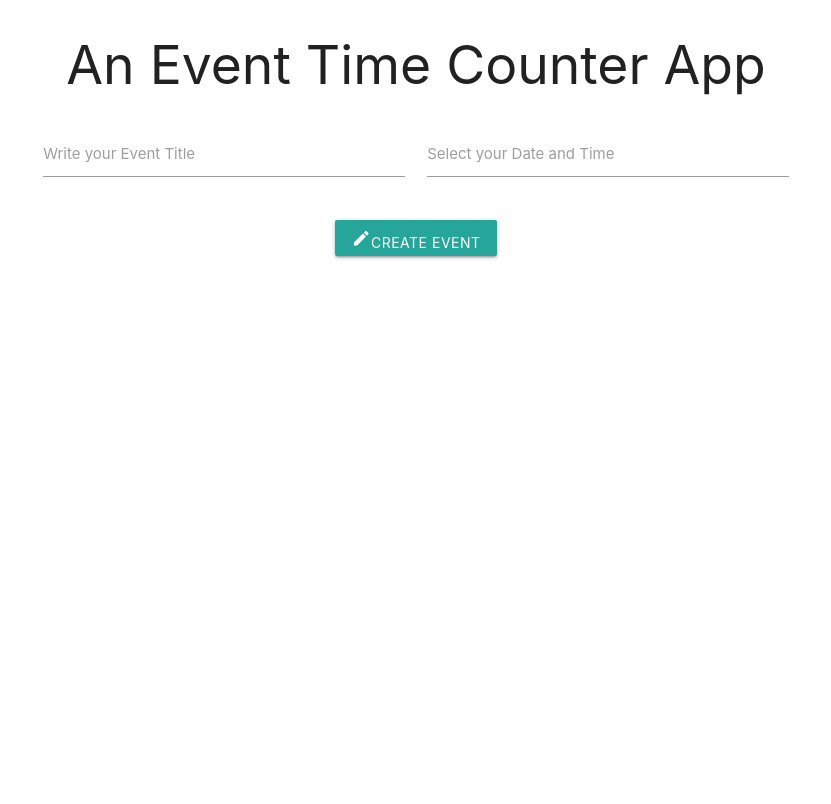
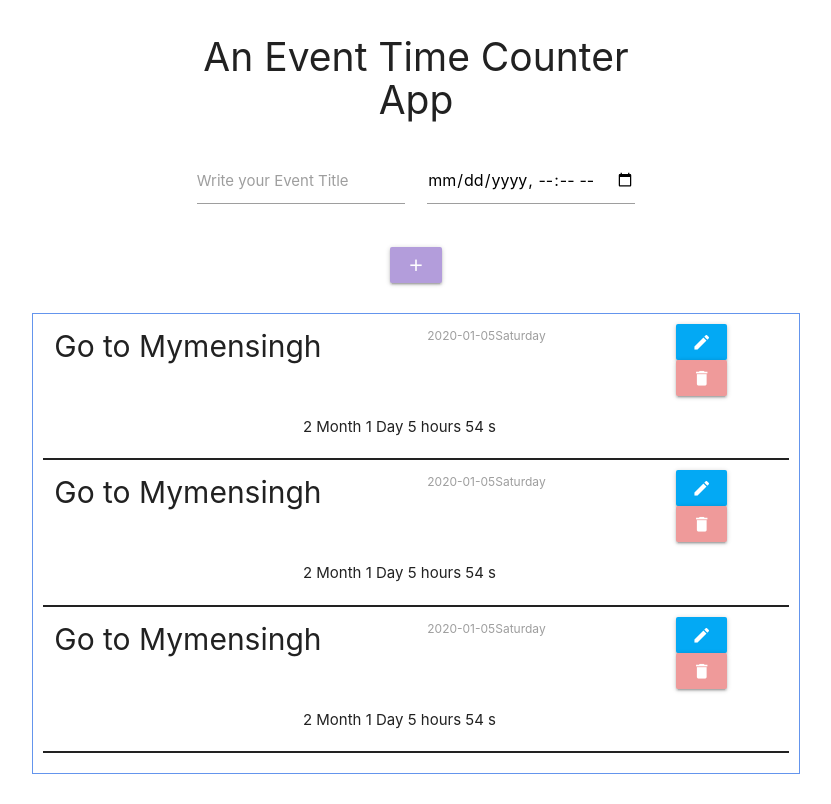
Before and after one commit to moshiurse/react-event-time-counter, a React (Create React App) app: page / in a window 1280 px wide. Shown: the whole page, without its empty margins (224-1055 px from the left). Built offline with nearby package versions, Linux system fonts and the light colour scheme.

Commit message:
added EventList component and basic style created

```diff
--- a/src/App.css
+++ b/src/App.css
@@ -1,38 +1,12 @@
-.App {
+
+
+.event-input-container{
   text-align: center;
 }
 
-.App-logo {
-  height: 40vmin;
-  pointer-events: none;
+.event-list-container {
+  margin: 30px auto;
+  border: 1px solid cornflowerblue;
+  padding: 10px;
+  width: 60%;
 }
-
-@media (prefers-reduced-motion: no-preference) {
-  .App-logo {
-    animation: App-logo-spin infinite 20s linear;
-  }
-}
-
-.App-header {
-  background-color: #282c34;
-  min-height: 100vh;
-  display: flex;
-  flex-direction: column;
-  align-items: center;
-  justify-content: center;
-  font-size: calc(10px + 2vmin);
-  color: white;
-}
-
-.App-link {
-  color: #61dafb;
-}
-
-@keyframes App-logo-spin {
-  from {
-    transform: rotate(0deg);
-  }
-  to {
-    transform: rotate(360deg);
-  }
-}
--- a/src/App.js
+++ b/src/App.js
@@ -1,11 +1,21 @@
 import React from 'react';
 import './App.css';
 import EventImput from './components/EventInput/EventInput';
+import EventList from './components/EventList/EventList';
 
 function App() {
   return (
     <div className="App">
+
+    <div className="event-input-container">
       <EventImput />
+    </div>
+    <div className="event-list-container">
+      <EventList />
+      <EventList />
+      <EventList />
+    </div>
+
     </div>
   );
 }
--- a/src/components/EventInput/EventInput.css
+++ b/src/components/EventInput/EventInput.css
@@ -2,3 +2,7 @@
     width: 60%;
     margin: 0 auto;
 }
+
+h2{
+    font-size: 2.6rem;
+}
--- a/src/components/EventInput/EventInput.js
+++ b/src/components/EventInput/EventInput.js
@@ -3,23 +3,22 @@ import React from 'react';
 import '../EventInput/EventInput.css';
 
 const EventInput = () => {
+
     return(
         <div className="event-input-container">
             <h2>An Event Time Counter App</h2>
-            {/* <input type="text" className="title-input primary" id="title" placeholder="Write your Event Title"/>
-            <input type="text" className="date-input" id="date" placeholder="Enter your Date and Time"/> */}
 
             <div className="row">
                 <div className="input-field col s6">
-                    <input id="first_name" type="text" className="validate"/>
-                    <label for="first_name">Write your Event Title</label>
+                    <input id="title" type="text" className="validate"/>
+                    <label for="title">Write your Event Title</label>
                 </div>
             <div className="input-field col s6">
-                <input id="last_name" type="text" className="validate"/>
-                <label for="last_name">Select your Date and Time</label>
+                <input id="date" type="datetime-local" className="validate"/>
+                <label for="date"></label>
             </div>
         </div>
-        <a type="submit" href="#" id="create-event" class="waves-effect waves-light btn"><i class="material-icons note_add">create</i>Create Event</a>
+        <a type="submit" href="#" id="create-event" class="waves-effect waves-light deep-purple lighten-3 btn"><i class="material-icons note_add">add</i></a>
         </div>
 
     );
--- /dev/null
+++ b/src/components/EventList/EventList.css
@@ -0,0 +1,9 @@
+.event-list {
+    margin-bottom: 10px;
+    border-bottom: 2px solid #222;
+}
+
+.event-title {
+    font-size: 2rem;
+    font-weight: 400;
+}
--- /dev/null
+++ b/src/components/EventList/EventList.js
@@ -0,0 +1,43 @@
+import React from 'react';
+
+import '../EventList/EventList.css';
+
+const EventList  = () => {
+
+    return(
+        <div className="event-list">
+            <div className="event-item">
+            <div className="row">
+            <div className="col s6">
+            <div className="event-title">Go to Mymensingh</div>
+            </div>
+            <div className="col s4">
+            <div className="event-date">
+                <label>2020-01-05</label>
+                <label>Saturday</label>
+            </div>
+            </div>
+            <div className="col s2">
+            <div className="btn-container">
+                <a type="submit" href="#" id="create-event" class="waves-effect light-blue btn"><i class="material-icons note_add">edit</i></a>
+                <a type="submit" href="#" id="create-event" class="waves-effect red lighten-3 btn"><i class="material-icons note_add">delete</i></a>
+                </div>
+            </div>
+            </div>
+
+            <div className="row">
+            <div className="col s4"></div>
+            <div className="col s6">
+                <div className="event-time-remaining">
+                    2 Month 1 Day 5 hours 54 s
+                </div>
+            </div>
+            </div>
+
+
+            </div>
+        </div>
+    );
+}
+
+export default EventList;
```
Also changed, not shown: public/index.html (line endings or trailing spaces).
